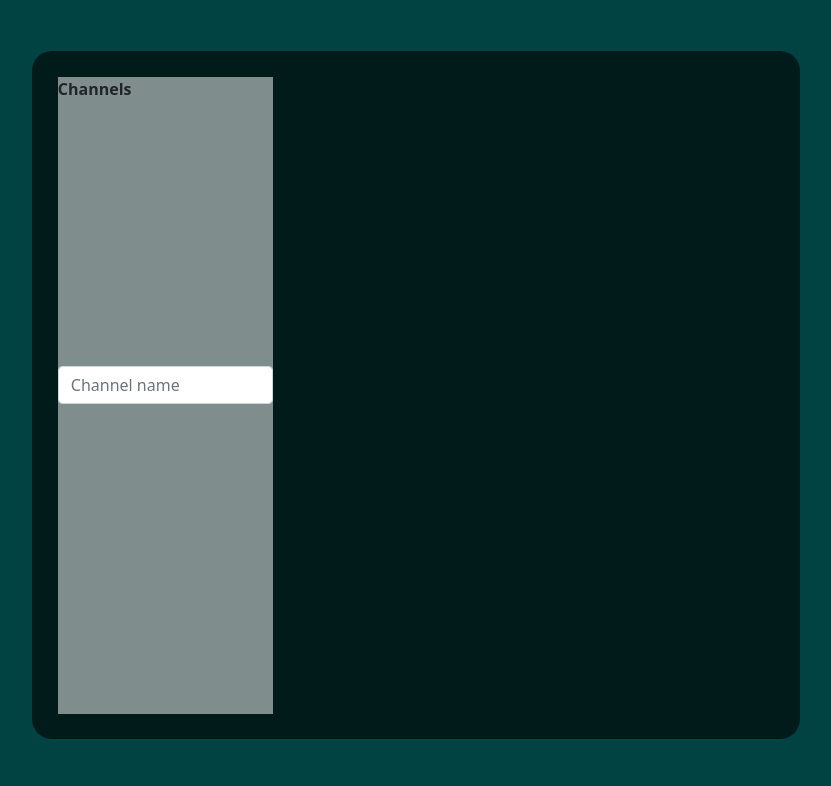
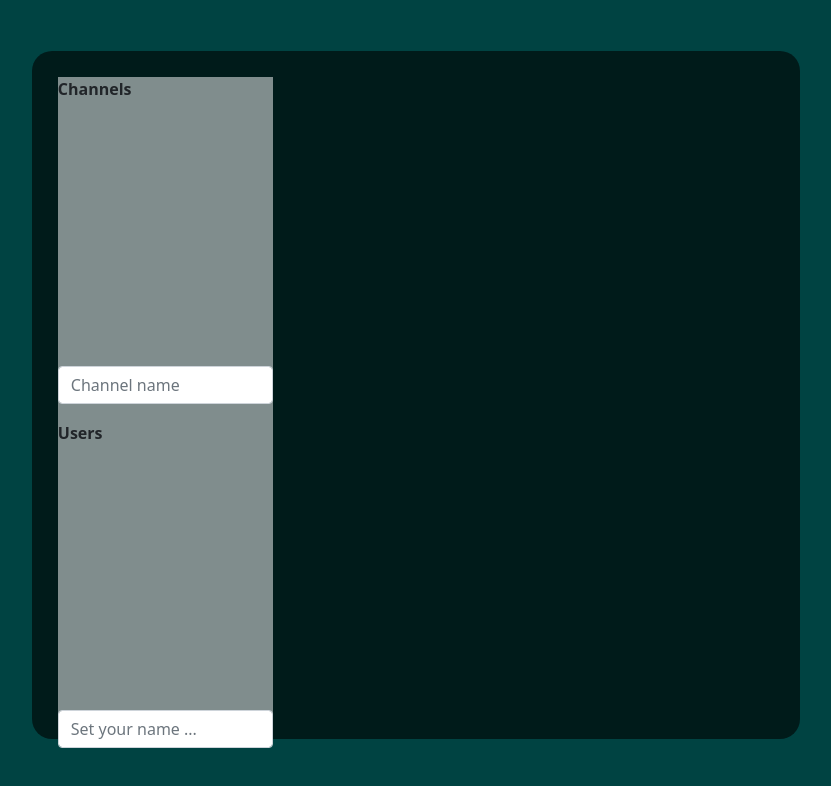
Before and after one commit to descholar-ceo/realtime-go-frontend, a React app: page / in a window 1280 px wide. Shown: the top 786 px of the page, without its empty margins (19-850 px from the left). Built offline with nearby package versions, Linux system fonts and the light colour scheme.

Commit message:
Add user part

```diff
--- a/components/App.jsx
+++ b/components/App.jsx
@@ -1,18 +1,26 @@
 import '../app.css';
 import React, {Component} from 'react'
 import ChannelSection from './channels/ChannelSection.jsx';
+import UserSection from './users/UserSection.jsx';
 
 class App extends Component{
     constructor(props){
         super(props);
         this.state={
-            channels:[]
+            channels:[],
+            users:[]
         }
     }
     addChannel(name){
         let {channels}=this.state;
         channels.push({id:channels.length,name});
         this.setState({channels});
+        //TODO: Send to the server
+    }
+    setUserName(name){
+        let {users}=this.state;
+        users.push({id:users.length,name});
+        this.setState({users});
         //TODO: Send to the server
     }
     setChannel(activeChannel){
@@ -28,6 +36,10 @@ class App extends Component{
                         addChannel={this.addChannel.bind(this)}
                         setChannel={this.setChannel.bind(this)}
                     />
+                    <UserSection
+                    {...this.state}
+                    setUserName={this.setUserName.bind(this)}
+                    />
                 </div>
             </div>)}}
 
--- a/components/users/UserForm.jsx
+++ b/components/users/UserForm.jsx
@@ -25,7 +25,7 @@ class UserForm extends Component{
     }
 }
 
-ChannelForm.propTypes={
+UserForm.propTypes={
     setUserName: PropTypes.func.isRequired
 }
 
--- a/components/users/UserSection.jsx
+++ b/components/users/UserSection.jsx
@@ -21,9 +21,7 @@ class UserSection extends Component{
 
 UserSection.propTypes={
     users:PropTypes.array.isRequired,
-    setUser:PropTypes.func.isRequired,
-    // addChannel:PropTypes.func.isRequired,
-    // activeChannel: PropTypes.object.isRequired
+    setUser:PropTypes.func.isRequired
 }
 
 export default UserSection;
```
